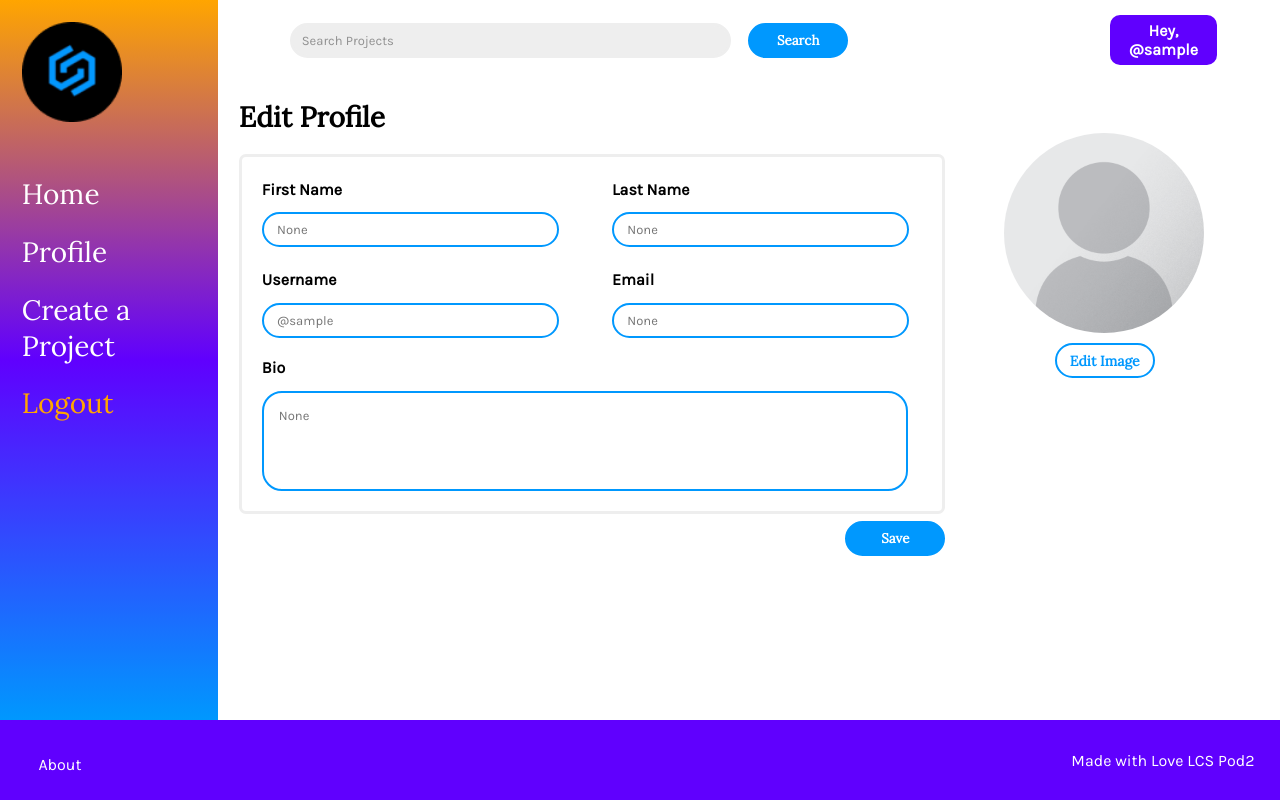
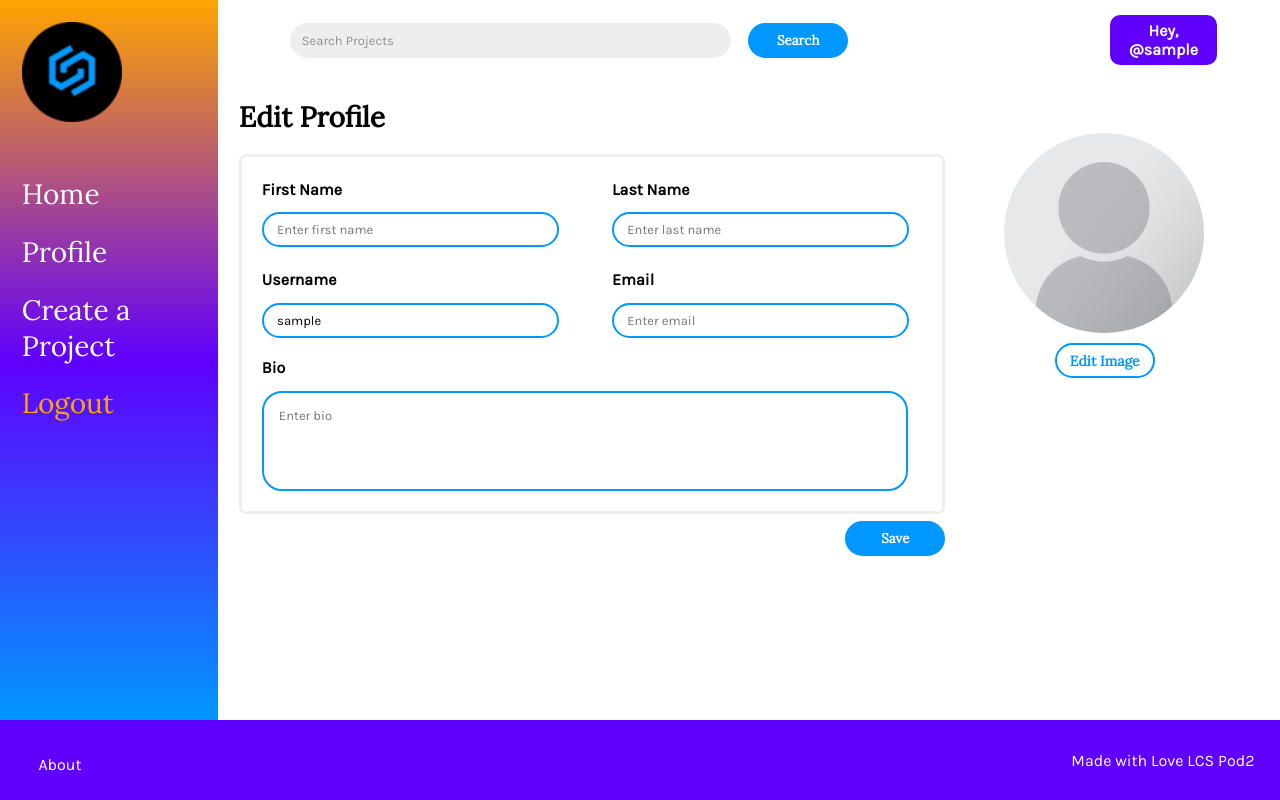
Before and after one commit to LaurierCS/TechHunt, a Django app: page /edit-profile/ in a window 1280 px wide. Run offline with Django 3.2, Linux system fonts and the light colour scheme; the visitor is signed in with stand-in values (Sample User, id 1); data comes from the database, SQL or seed files in the repository.

Commit message:
Completed edit profile form

```diff
--- a/Wampus/app/forms.py
+++ b/Wampus/app/forms.py
@@ -42,13 +42,14 @@ class CommentForm(forms.ModelForm):
         }
 
 # Form for edit user profile
-class EditProfileForm(forms.ModelForm):
-    first_name = forms.CharField(required=False)
-    last_name = forms.CharField(required=False)
-    user = forms.CharField(required=False)
-    contact_email = forms.EmailField(required=False)
-    bio = forms.CharField(required=False)
+class ProfileForm(forms.ModelForm):
 
     class Meta:
         model = Profile
-        fields = ('first_name', 'last_name', 'user', 'contact_email', 'bio')
+        fields = ('first_name', 'last_name', 'bio',)
+
+class EditProfileForm(forms.ModelForm):
+    username = forms.CharField(required=True)
+    class Meta:
+        model = User
+        fields = ('username', 'email')
--- a/Wampus/app/templates/edit-profile.html
+++ b/Wampus/app/templates/edit-profile.html
@@ -11,24 +11,40 @@
             <h1 style="font-family: Lora;">Edit Profile</h1>
             <div class="contentContainer contentContainer--editProfile">
                 <div class="firstname">
-                    <h2 style="font-family:Karla;font-size:medium;" for="first-name">First Name</h2>
-                    <input type="text" class="inputField inputField--firstname" name="first-name" placeholder="{{ profile.first_name }}">
+                    <h2 style="font-family:Karla;font-size:medium;" for="first_name">First Name</h2>
+                    {% if profile.first_name %}
+                        <input type="text" class="inputField inputField--firstname" name="first_name" value="{{ profile.first_name }}">
+                    {% else %}
+                        <input type="text" class="inputField inputField--firstname" name="first_name" placeholder="Enter first name">
+                    {% endif %}
                 </div>
                 <div class="lastname">
-                    <h2 style="font-family:Karla;font-size:medium;" for="last-name">Last Name</h2>
-                    <input type="text" class="inputField inputField--lastname" name="last-name" placeholder="{{ profile.last_name }}">
+                    <h2 style="font-family:Karla;font-size:medium;" for="last_name">Last Name</h2>
+                    {% if profile.last_name %}
+                        <input type="text" class="inputField inputField--lastname" name="last_name" value="{{ profile.last_name }}">
+                    {% else %}
+                        <input type="text" class="inputField inputField--lastname" name="last_name" placeholder="Enter last name">
+                    {% endif %}
                 </div>
                 <div class="username">
                     <h2 style="font-family:Karla;font-size:medium;" for="username">Username</h2>
-                    <input type="text" class="inputField inputField--username--editProfile" name="username" placeholder="@{{ profile.user }}">
+                    <input type="text" class="inputField inputField--username--editProfile" name="username" value="{{ profile.user }}">
                 </div>
                 <div class="email">
                     <h2 style="font-family:Karla;font-size:medium;" for="email">Email</h2>
-                    <input type="text" class="inputField inputField--email--editProfile" name="email" placeholder="{{ profile.contact_email }}">
+                    {% if profile.contact_email %}
+                        <input type="text" class="inputField inputField--email--editProfile" name="email" value="{{ profile.contact_email }}">
+                    {% else %}
+                        <input type="text" class="inputField inputField--email--editProfile" name="email" placeholder="Enter email">
+                    {% endif %}
                 </div>
                 <div class="bio">
                     <h2 style="font-family:Karla;font-size:medium;" for='bio'>Bio</h2>
-                    <textarea class="textarea--bio" name="bio" placeholder="{{ profile.bio }}"></textarea>
+                    {% if profile.bio %}
+                        <textarea class="textarea--bio" name="bio" >{{ profile.bio }}</textarea>
+                    {% else %}
+                        <textarea class="textarea--bio" name="bio" placeholder="Enter bio"></textarea>
+                    {% endif %}
                 </div>
             </div>
             {% with name="Save" classes="btn btn--update" type="submit" click=""%}
--- a/Wampus/app/views.py
+++ b/Wampus/app/views.py
@@ -3,7 +3,7 @@ from django.shortcuts import render, redirect, get_object_or_404
 from django.contrib import messages
 from django.contrib.auth import authenticate, login, logout
 from django.contrib.auth.decorators import login_required
-from .forms import RegisterForm, CreateProjectForm
+from .forms import RegisterForm, CreateProjectForm, EditProfileForm, ProfileForm
 from django.db.models import Q
 from .models import Project, Tag, Profile, Favorite, Comment
 from .query import search_projects
@@ -219,14 +219,25 @@ def aboutus_view(request):
     return render(request, template_name, context)
 
 def editprofile_view(request):
-    user = request.user # Get the user object
-
-    profile = Profile.objects.get(user=user) # Get the user's profile
-
+    # Get current user profile
+    profile = request.user.profile
+    print(request.user.id)
+    if request.method == 'POST':
+        form = EditProfileForm(request.POST, instance=request.user)
+        profile_form = ProfileForm(request.POST, request.FILES, instance=request.user.profile)
+        if form.is_valid() and profile_form.is_valid():
+            user_info = form.save()
+            profile.contact_email = user_info.email
+            profile_form.save()
+            return redirect("/profile/")
+    else:
+        form = EditProfileForm(instance=request.user)
+        profile_form = ProfileForm(instance=request.user.profile)
     context = {
-        'profile': profile
+        'profile': profile,
+        'form': form,
+        'profile_form': profile_form
     }
-
     template_name = 'edit-profile.html'
 
     return render(request, template_name, context)
```
Also changed, not shown: Wampus/app/migrations/0019_alter_profile_contact_email.py (added), Wampus/app/migrations/0020_alter_profile_contact_email.py (added).
